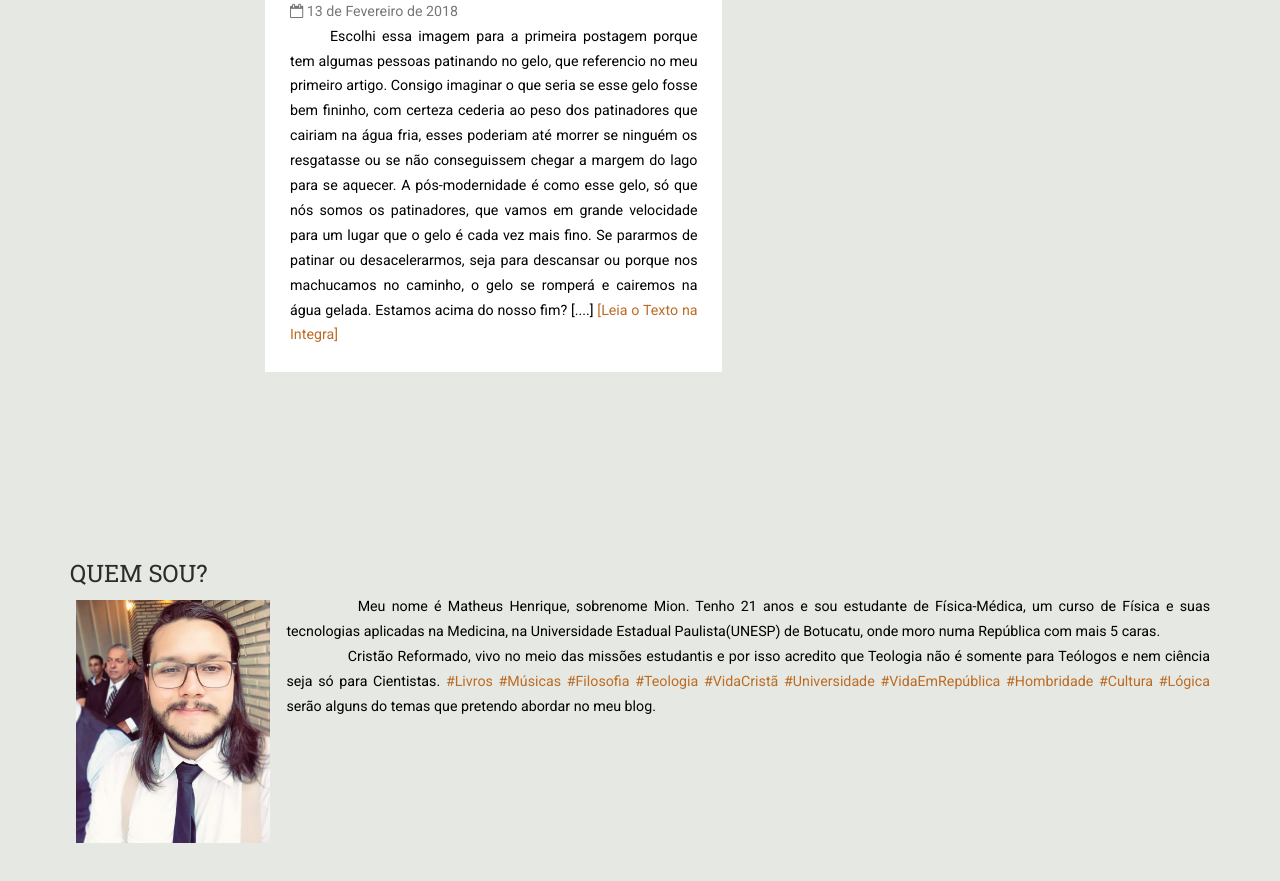
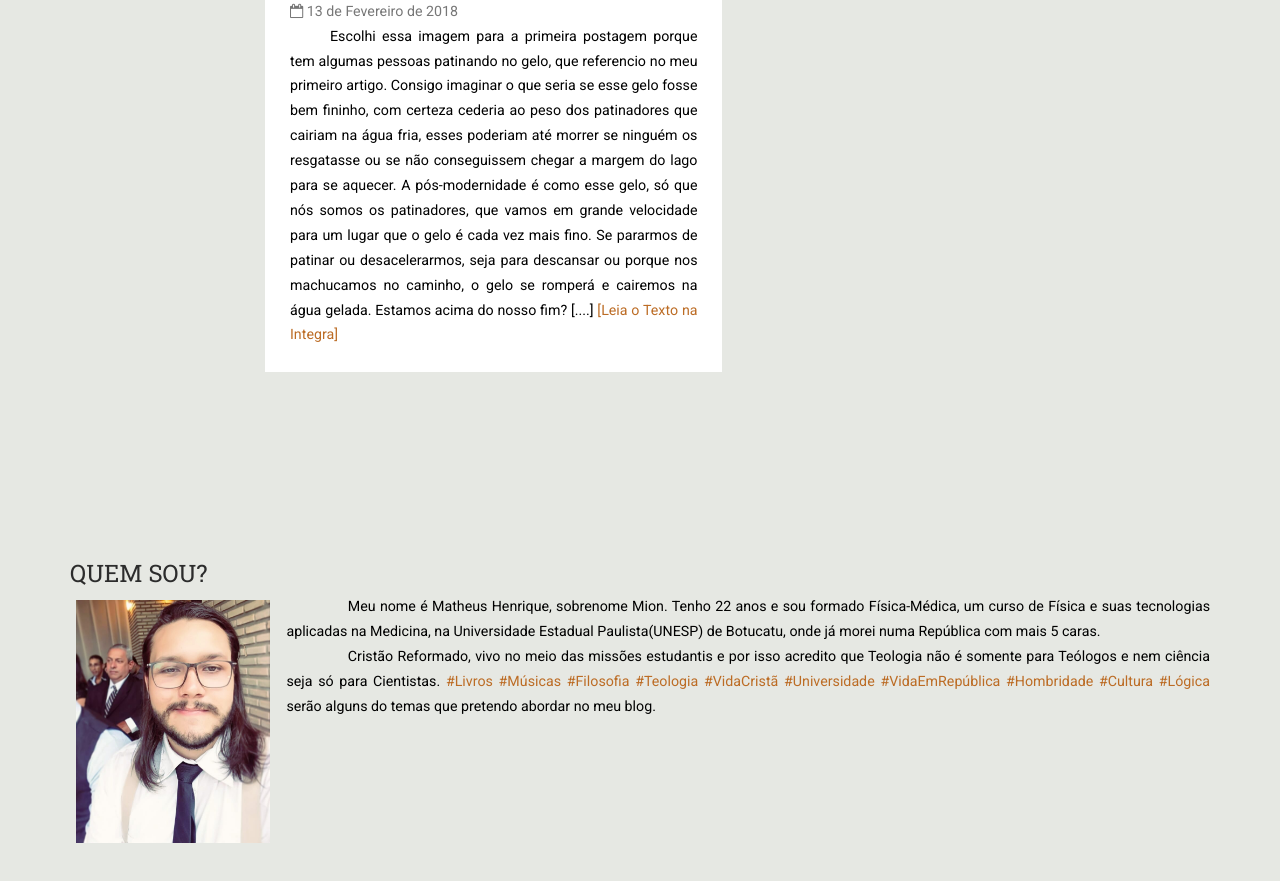
Before and after one commit to matheushmion/matheushmion.github.io, a plain HTML site: page index.html in a window 1280 px wide. Shown: the part 1406-2287 px from the top of the page. Drawn offline with Linux system fonts and the light colour scheme.

Commit message:
Update index.html

```diff
--- a/index.html
+++ b/index.html
@@ -201,7 +201,7 @@
 
 
 
-										<p>  &nbsp;&nbsp;&nbsp;&nbsp; Meu nome é Matheus Henrique, sobrenome Mion. Tenho 21 anos e sou estudante de Física-Médica, um curso de Física e suas tecnologias aplicadas na Medicina, na Universidade Estadual Paulista(UNESP) de Botucatu, onde moro numa República com mais 5 caras.</p> <p>&nbsp;&nbsp;&nbsp;&nbsp; Cristão Reformado, vivo no meio das missões estudantis e por isso acredito que Teologia não é somente para Teólogos e nem ciência seja só para Cientistas. <a> #Livros</a> <a> #Músicas</a><a> #Filosofia</a><a> #Teologia</a><a> #VidaCristã</a><a> #Universidade</a><a> #VidaEmRepública</a><a> #Hombridade </a><a> #Cultura </a><a> #Lógica </a>    serão alguns do temas que pretendo abordar no meu blog.
+									<p>  &nbsp;&nbsp;&nbsp;&nbsp; Meu nome é Matheus Henrique, sobrenome Mion. Tenho 22 anos e sou formado Física-Médica, um curso de Física e suas tecnologias aplicadas na Medicina, na Universidade Estadual Paulista(UNESP) de Botucatu, onde já morei numa República com mais 5 caras.</p> <p>&nbsp;&nbsp;&nbsp;&nbsp; Cristão Reformado, vivo no meio das missões estudantis e por isso acredito que Teologia não é somente para Teólogos e nem ciência seja só para Cientistas. <a> #Livros</a> <a> #Músicas</a><a> #Filosofia</a><a> #Teologia</a><a> #VidaCristã</a><a> #Universidade</a><a> #VidaEmRepública</a><a> #Hombridade </a><a> #Cultura </a><a> #Lógica </a>    serão alguns do temas que pretendo abordar no meu blog.
                                           </p>
 
 
```
